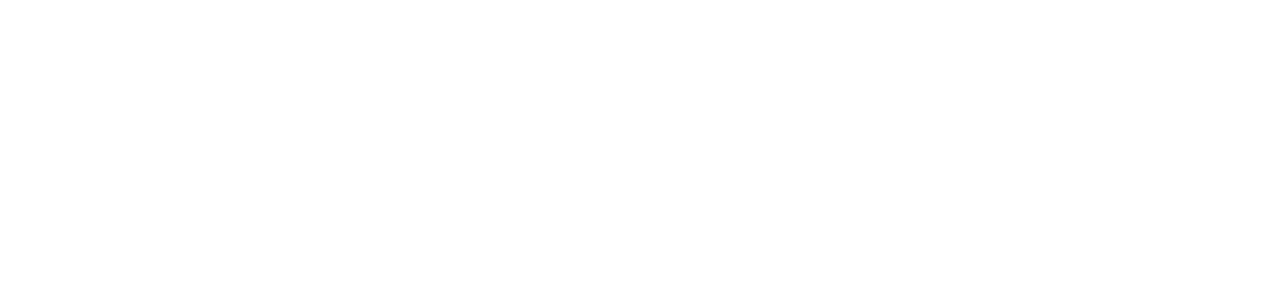
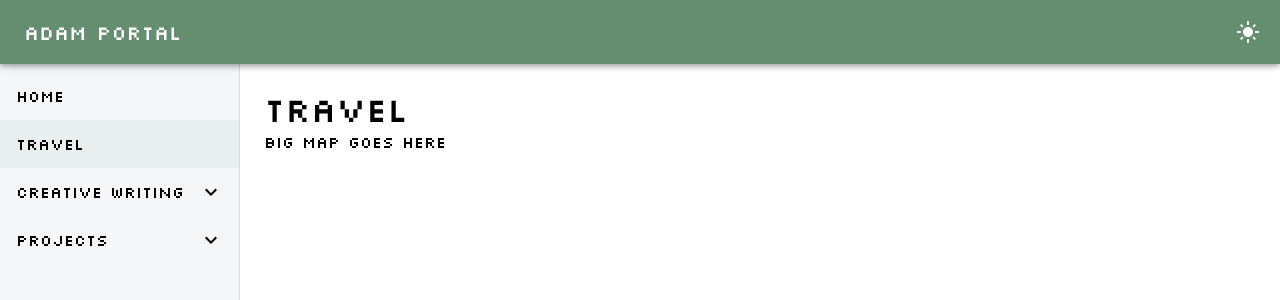
Before and after one commit to AdamFrieden/AdamPortal, a React (Vite) app: page /travel in a window 1280 px wide. Before the commit this address had no page. Shown: the top 300 px of the page. Built offline with nearby package versions, Linux system fonts and the light colour scheme.

Commit message:
adding ninjaparty trailer page

```diff
--- a/src/App.tsx
+++ b/src/App.tsx
@@ -3,9 +3,9 @@
 import PortalLayout from './components/PortalLayout';
 import AlternativeLayout from './components/AlternativeLayout';
 import MainContent from './components/MainContent';
-import About from './pages/About';
-import Contact from './pages/Contact';
 import { ThemeProvider } from './context/ThemeProvider';
+import NinjaParty from './pages/NinjaParty';
+import Travel from './pages/Travel';
 
 const App = () => {
 
@@ -16,13 +16,13 @@
           {/* Main layout routes */}
           <Route element={<PortalLayout />}>
             <Route path="/" element={<MainContent />} />
-            <Route path="/about" element={<About />} />
-            <Route path="/contact" element={<Contact />} />
+            <Route path="/travel" element={<Travel />} />
+            <Route path="/ninjaparty" element={<NinjaParty />} />
           </Route>
 
           {/* Alternative layout routes */}
           <Route element={<AlternativeLayout />}>
-            <Route path="/special" element={<Contact />} />
+            <Route path="/special" element={<Travel />} />
           </Route>
         </Routes>
       </Router>
--- a/src/components/PortalLayout.tsx
+++ b/src/components/PortalLayout.tsx
@@ -23,13 +23,13 @@
         isSmallScreen={isSmallScreen}
         onToggleDrawer={handleDrawerToggle}
       />
-      <Box sx={{ display: 'flex', flexGrow: 1 }}>
+      <Box sx={{ display: 'flex', flexGrow: 1, overflow: 'auto' }}>
         <Sidebar
           drawerOpen={drawerOpen}
           isSmallScreen={isSmallScreen}
           onToggleDrawer={handleDrawerToggle}
         />
-        <Box component="main" sx={{ flexGrow: 1, p: 3 }}>
+        <Box component="main" sx={{ flexGrow: 1, p: 3, overflow: 'auto'}}>
             <Toolbar /> {/* spacing to account for the floating toolbar in the header */}
             <Outlet /> {/* Render child routes here */}
         </Box>
--- a/src/components/Sidebar.tsx
+++ b/src/components/Sidebar.tsx
@@ -39,19 +39,19 @@
   // Example submenus with their items
   const submenus = [
     {
-      id: 'moreOptions',
-      label: 'More Options',
+      id: 'creativeWriting',
+      label: 'Creative Writing',
       items: [
         { label: 'Option 1', path: '/option1' },
         { label: 'Option 2', path: '/option2' },
       ],
     },
     {
-      id: 'settings',
-      label: 'Settings',
+      id: 'projects',
+      label: 'Projects',
       items: [
-        { label: 'Profile', path: '/profile' },
-        { label: 'Account', path: '/account' },
+        { label: 'Ninja Party', path: '/ninjaparty' },
+        { label: 'Space Barbarians', path: '/spacebarbarians' },
       ],
     },
   ];
@@ -73,12 +73,12 @@
         <ListItemButton component={Link} to="/" onClick={onToggleDrawer} selected={isActive('/')}>
           <ListItemText primary="Home" />
         </ListItemButton>
-        <ListItemButton component={Link} to="/about" onClick={onToggleDrawer} selected={isActive('/about')}>
-          <ListItemText primary="About" />
+        <ListItemButton component={Link} to="/travel" onClick={onToggleDrawer} selected={isActive('/travel')}>
+          <ListItemText primary="Travel" />
         </ListItemButton>
-        <ListItemButton component={Link} to="/contact" onClick={onToggleDrawer} selected={isActive('/contact')}>
+        {/* <ListItemButton component={Link} to="/contact" onClick={onToggleDrawer} selected={isActive('/contact')}>
           <ListItemText primary="Contact" />
-        </ListItemButton>
+        </ListItemButton> */}
 
         {/* Dynamically Render Submenus */}
         {submenus.map((submenu) => (
--- a/src/pages/About.tsx
+++ /dev/null
@@ -1,15 +0,0 @@
-// pages/About.tsx
-import { Typography } from '@mui/material';
-
-const About = () => {
-  return (
-    <div>
-      <Typography variant="h4">About Us</Typography>
-      <Typography>
-        This is the about page for Adam Portal.
-      </Typography>
-    </div>
-  );
-};
-
-export default About;
--- a/src/pages/Contact.tsx
+++ /dev/null
@@ -1,15 +0,0 @@
-// pages/Contact.tsx
-import { Typography } from '@mui/material';
-
-const Contact = () => {
-  return (
-    <div>
-      <Typography variant="h4">Contact</Typography>
-      <Typography>
-        adam@frieden.org
-      </Typography>
-    </div>
-  );
-};
-
-export default Contact;
--- /dev/null
+++ b/src/pages/NinjaParty.tsx
@@ -0,0 +1,48 @@
+import { Box, Typography } from '@mui/material';
+
+const NinjaParty = () => {
+  return (
+    <Box
+      sx={{
+        display: 'flex',
+        flexDirection: 'column',
+        alignItems: 'center', // Centers content horizontally
+        justifyContent: 'center', // Keeps content aligned properly
+        mt: 4, // Push content down to avoid overlap with header
+        px: 2, // Adds side padding to prevent touching screen edges
+      }}
+    >
+      <Typography variant="h4" gutterBottom>
+        Check out this Ninja Party!
+      </Typography>
+
+      {/* Video Wrapper with Correct Aspect Ratio */}
+      <Box
+        sx={{
+          position: 'relative',
+          width: '100%', // Take full available width
+          maxWidth: '800px', // Don't exceed 800px on large screens
+          aspectRatio: '16 / 9', // Ensure the correct aspect ratio
+          borderRadius: 2, // Optional: Rounded edges for aesthetics
+          overflow: 'hidden', // Prevents any unwanted overflow
+          boxShadow: 3, // Adds a subtle shadow
+        }}
+      >
+        <iframe
+          src="https://www.youtube.com/embed/SKHXHcrn_xw"
+          title="Ninja Party Trailer"
+          allow="accelerometer; autoplay; clipboard-write; encrypted-media; gyroscope; picture-in-picture; web-share"
+          referrerPolicy="strict-origin-when-cross-origin"
+          allowFullScreen
+          style={{
+            width: '100%',
+            height: '100%',
+            border: 'none',
+          }}
+        ></iframe>
+      </Box>
+    </Box>
+  );
+};
+
+export default NinjaParty;
--- /dev/null
+++ b/src/pages/Travel.tsx
@@ -0,0 +1,15 @@
+// pages/Travel.tsx
+import { Typography } from '@mui/material';
+
+const Travel = () => {
+  return (
+    <div>
+      <Typography variant="h4">Travel</Typography>
+      <Typography>
+        Big Map Goes Here
+      </Typography>
+    </div>
+  );
+};
+
+export default Travel;
```
